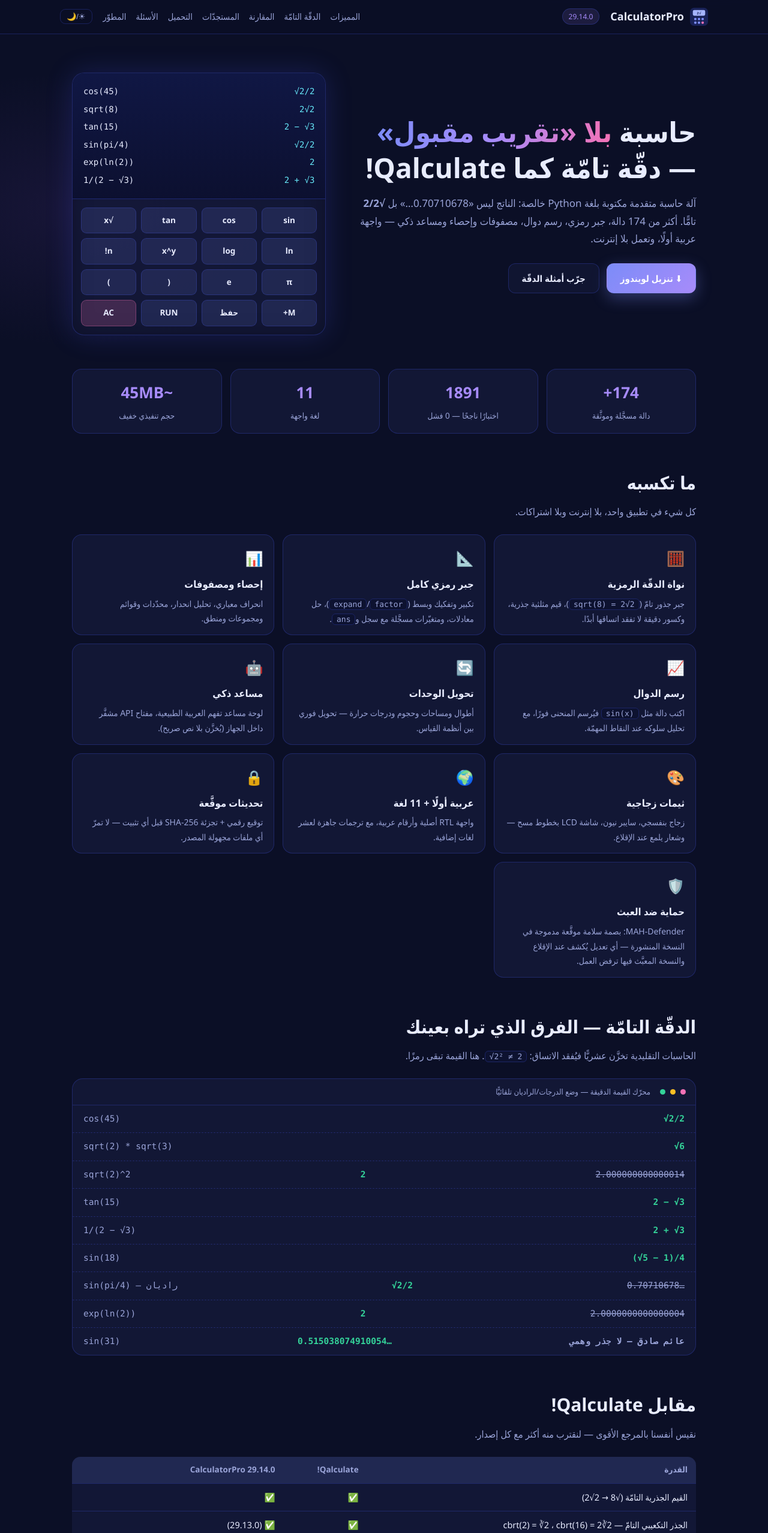
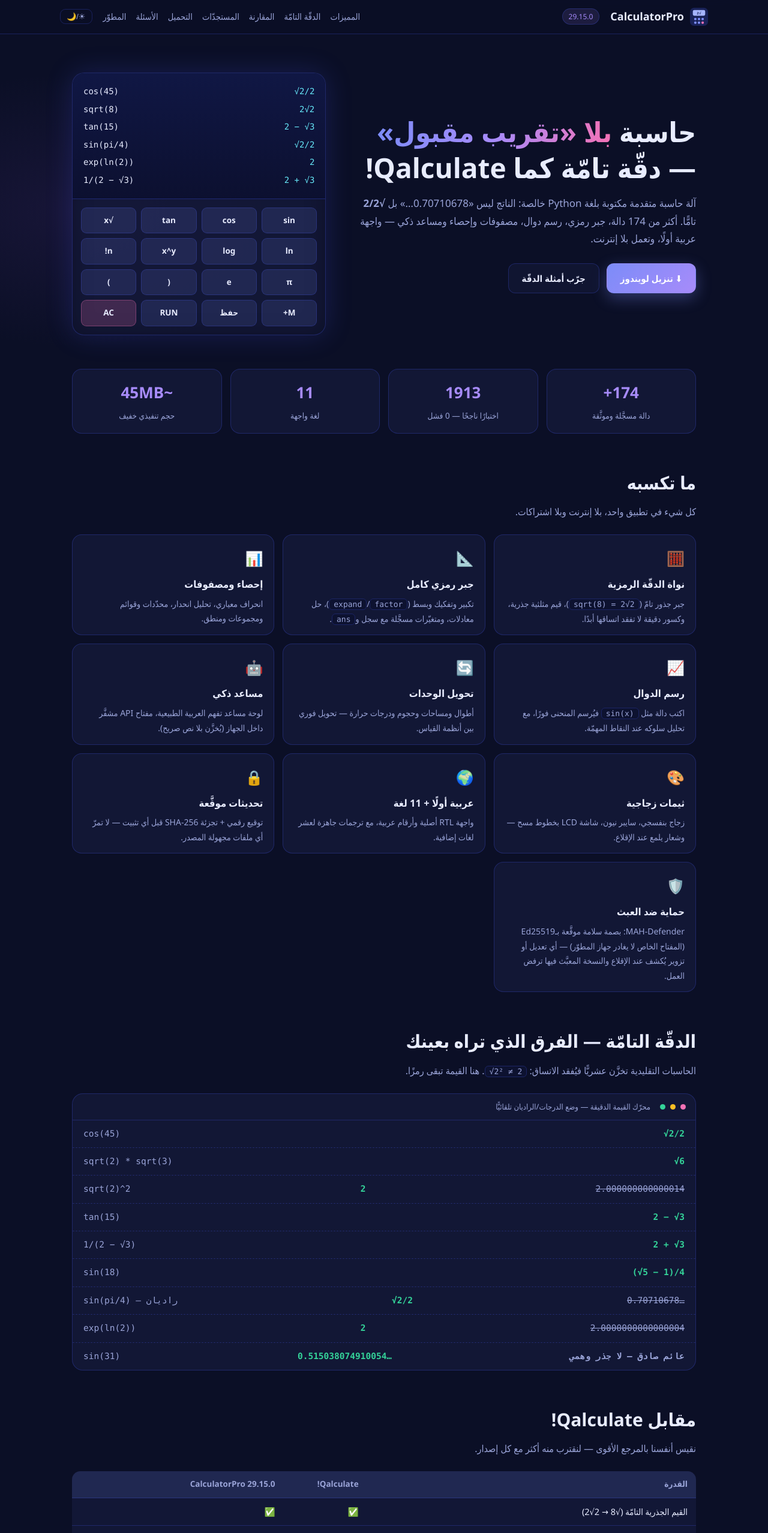
Before and after one commit to mommmeda/CalculatorPro-site, a plain HTML site: page index.html in a window 1280 px wide. Shown: the top 2556 px of the page at 60% size. Drawn offline with Linux system fonts and the light colour scheme.

Commit message:
29.15.0: MAH-Defender Ed25519 — 1913 اختبارًا

```diff
--- a/index.html
+++ b/index.html
@@ -19,7 +19,7 @@
   "description": "آلة حاسبة متقدمة: قيم جذرية تامّة (√2/2 لا 0.7071…)، أكثر من 174 دالة، جبر رمزي، رسم دوال، مصفوفات — تعمل بلا إنترنت.",
   "offers": { "@type": "Offer", "price": "0", "priceCurrency": "USD" },
   "author": { "@type": "Person", "name": "محمود السيد محمد علي" },
-  "softwareVersion": "29.14.0"
+  "softwareVersion": "29.15.0"
 }
 </script>
 <title>CalculatorPro — الآلة الحاسبة المتقدمة | دقّة تامة كما Qalculate!</title>
@@ -239,7 +239,7 @@
       </svg>
       CalculatorPro
     </a>
-    <span class="badge">29.14.0</span>
+    <span class="badge">29.15.0</span>
     <nav>
       <a href="#features">المميزات</a>
       <a href="#exact">الدقّة التامّة</a>
@@ -290,7 +290,7 @@
   <!-- ==================== أرقام ==================== -->
   <div class="stats">
     <div class="stat"><b>174+</b><span>دالة مسجَّلة وموثَّقة</span></div>
-    <div class="stat"><b>1891</b><span>اختبارًا ناجحًا — 0 فشل</span></div>
+    <div class="stat"><b>1913</b><span>اختبارًا ناجحًا — 0 فشل</span></div>
     <div class="stat"><b>11</b><span>لغة واجهة</span></div>
     <div class="stat"><b>~45MB</b><span>حجم تنفيذي خفيف</span></div>
   </div>
@@ -309,7 +309,7 @@
       <div class="card"><div class="ico">🎨</div><h3>ثيمات زجاجية</h3><p>زجاج بنفسجي، سايبر نيون، شاشة LCD بخطوط مسح — وشعار يلمع عند الإقلاع.</p></div>
       <div class="card"><div class="ico">🌍</div><h3>عربية أولًا + 11 لغة</h3><p>واجهة RTL أصلية وأرقام عربية، مع ترجمات جاهزة لعشر لغات إضافية.</p></div>
       <div class="card"><div class="ico">🔒</div><h3>تحديثات موقَّعة</h3><p>توقيع رقمي + تجزئة SHA‑256 قبل أي تثبيت — لا تمرّ أي ملفات مجهولة المصدر.</p></div>
-      <div class="card"><div class="ico">🛡️</div><h3>حماية ضد العبث</h3><p>MAH‑Defender: بصمة سلامة موقَّعة مدموجة في النسخة المنشورة — أي تعديل يُكشف عند الإقلاع والنسخة المعبَّث فيها ترفض العمل.</p></div>
+      <div class="card"><div class="ico">🛡️</div><h3>حماية ضد العبث</h3><p>MAH‑Defender: بصمة سلامة موقَّعة بـEd25519 (المفتاح الخاص لا يغادر جهاز المطوّر) — أي تعديل أو تزوير يُكشف عند الإقلاع والنسخة المعبَّث فيها ترفض العمل.</p></div>
     </div>
   </section>
 
@@ -341,7 +341,7 @@
     <h2>مقابل Qalculate!</h2>
     <p class="sub">نقيس أنفسنا بالمرجع الأقوى — لنقترب منه أكثر مع كل إصدار.</p>
     <table>
-      <thead><tr><th>القدرة</th><th>Qalculate!</th><th>CalculatorPro 29.14.0</th></tr></thead>
+      <thead><tr><th>القدرة</th><th>Qalculate!</th><th>CalculatorPro 29.15.0</th></tr></thead>
       <tbody>
         <tr><td>القيم الجذرية التامّة (√8 → 2√2)</td><td><span class="yes">✅</span></td><td><span class="yes">✅</span></td></tr>
         <tr><td>الجذر التكعيبي التامّ — cbrt(2) = ∛2 ، cbrt(16) = 2∛2</td><td><span class="yes">✅</span></td><td><span class="yes">✅</span> (29.13.0)</td></tr>
@@ -388,7 +388,7 @@
         <a class="btn btn-primary" href="https://github.com/mommmeda/CalculatorPro-site/releases/latest">⬇ آخر إصدار لويندوز</a>
       </div>
       <div class="meta">
-        <b>الإصدار 29.14.0</b> — Windows 7/10/11 (64‑bit)
+        <b>الإصدار 29.15.0</b> — Windows 7/10/11 (64‑bit)
         <ul>
           <li>ملف تنفيذي واحد ~45MB — لا يحتاج تثبيتًا ولا بايثون.</li>
           <li>موقَّع رقميًّا + SHA‑256 — يتحقّق المحدِّث من التوقيع قبل أي تحديث.</li>
```
